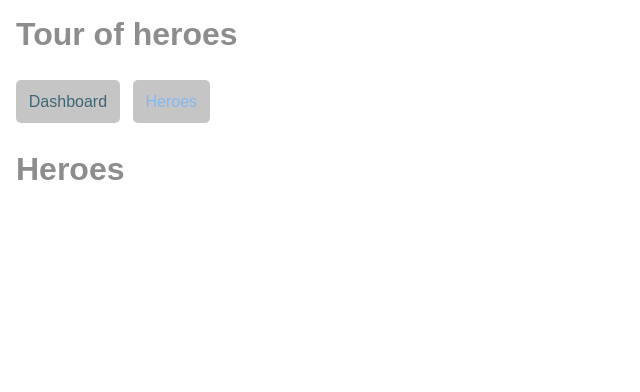
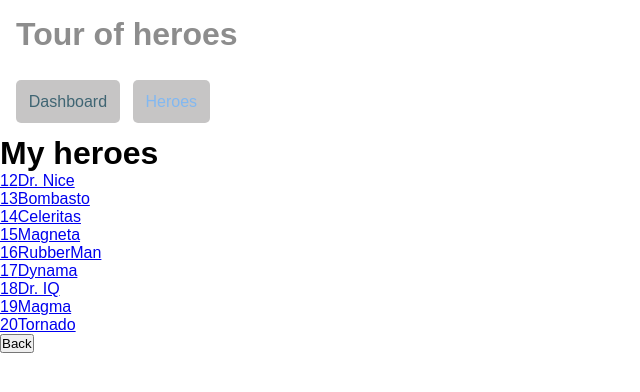
Before and after one commit to Dexter4873/vue-tour-of-heroes, a Vue app: page /heroes in a window 1280 px wide. Shown: the top 392 px of the page, without its empty margins (0-640 px from the left). Built offline with nearby package versions, Linux system fonts and the light colour scheme.

Commit message:
Add back button, Add main navigation functionality

```diff
--- /dev/null
+++ b/src/components/BackButton.vue
@@ -0,0 +1,11 @@
+<script setup>
+import { useRouter } from 'vue-router'
+
+const router = useRouter()
+</script>
+
+<template>
+  <button @click="router.go(-1)">Back</button>
+</template>
+
+<style scoped></style>
--- a/src/views/DashboardView.vue
+++ b/src/views/DashboardView.vue
@@ -1,7 +1,16 @@
-<script setup></script>
+<script setup>
+  import { useHeroesStore } from "@/stores/heroes";
+
+  const heroesStore = useHeroesStore();
+</script>
 
 <template>
   <h1>Dashboard</h1>
+  <ul>
+    <li v-for="hero in heroesStore.top" :key="hero.id">
+      <router-link :to="`/heroes/detail/${hero.id}`">{{hero.name}}</router-link>
+    </li>
+  </ul>
 </template>
 
 <style scoped></style>
--- a/src/views/DetailHeroView.vue
+++ b/src/views/DetailHeroView.vue
@@ -1,13 +1,13 @@
 <script setup>
-  import { useRoute } from "vue-router";
+import { useRoute } from 'vue-router'
+import BackButton from "@/components/BackButton.vue";
 
-  const route = useRoute();
+const route = useRoute()
 </script>
 
 <template>
-  <h1>Heroes detail {{route.params.id}}</h1>
+  <h1>Heroes detail {{ route.params.id }}</h1>
+  <back-button />
 </template>
 
-<style scoped>
-
-</style>
+<style scoped></style>
--- a/src/views/HeroesView.vue
+++ b/src/views/HeroesView.vue
@@ -1,11 +1,21 @@
 <script setup>
+import { useHeroesStore } from '@/stores/heroes'
+import BackButton from "@/components/BackButton.vue";
 
+const heroesStore = useHeroesStore()
 </script>
 
 <template>
-<h1>Heroes</h1>
+  <h1>My heroes</h1>
+  <ul>
+    <li v-for="hero in heroesStore.heroes" :key="hero.id">
+      <router-link :to="`/heroes/detail/${hero.id}`">
+        <span>{{hero.id}}</span>
+        <span>{{ hero.name}}</span>
+      </router-link>
+    </li>
+  </ul>
+  <back-button />
 </template>
 
-<style scoped>
-
-</style>
+<style scoped></style>
```
